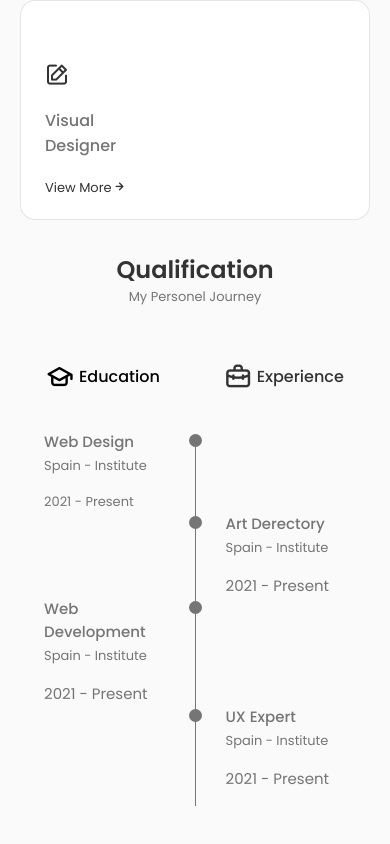
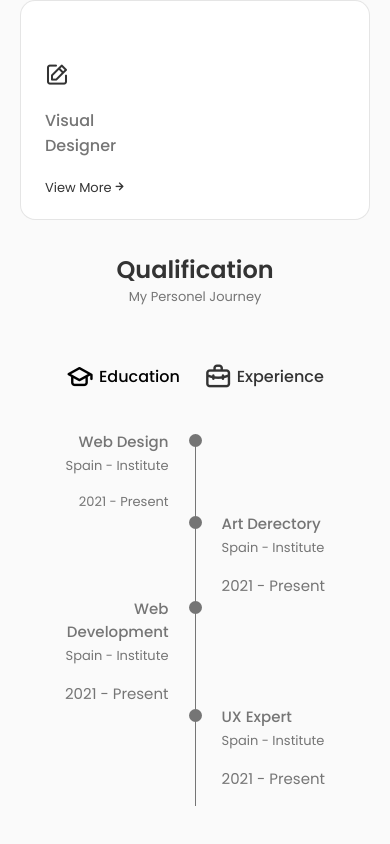
Before and after one commit to Chanukaisuru/Portfolio, a React (Create React App) app in the folder portfolio/: page / in a window 390 px wide. Shown: the part 2752-3596 px from the top of the page. Built offline with nearby package versions, Linux system fonts and the light colour scheme.

Commit message:
modified:   portfolio/src/components/qualification/Qualification.jsx 	modified:   portfolio/src/components/qualification/qualification.css make responcive

```diff
--- a/portfolio/src/components/qualification/Qualification.jsx
+++ b/portfolio/src/components/qualification/Qualification.jsx
@@ -35,7 +35,7 @@ const Qualification = () => {
                     : "qualification_content"
                 }>
 
-                    <div className="qualification_data">
+                    <div className="qualification_data_b">
                         <div>
                             <h3 className="qualification_title">Web Design</h3>
                             <span className="qualification_subtitle">Spain - Institute</span>
@@ -67,7 +67,7 @@ const Qualification = () => {
                         </div>
                     </div>
 
-                    <div className="qualification_data">
+                    <div className="qualification_data_b">
                         <div>
                             <h3 className="qualification_title">Web Development</h3>
                             <span className="qualification_subtitle">Spain - Institute</span>
@@ -107,7 +107,7 @@ const Qualification = () => {
                     : "qualification_content"
                 }>
 
-                    <div className="qualification_data">
+                    <div className="qualification_data_b">
                         <div>
                             <h3 className="qualification_title">Product Design</h3>
                             <span className="qualification_subtitle">Spain - Institute</span>
@@ -139,7 +139,7 @@ const Qualification = () => {
                         </div>
                     </div>
 
-                    <div className="qualification_data">
+                    <div className="qualification_data_b">
                         <div>
                             <h3 className="qualification_title">Web Designer</h3>
                             <span className="qualification_subtitle">FIgma - Spain</span>
--- a/portfolio/src/components/qualification/qualification.css
+++ b/portfolio/src/components/qualification/qualification.css
@@ -47,9 +47,18 @@
  .qualification_data{
     display: grid;
     grid-template-columns: 1fr max-content 1fr;
-    column-gap: 1.5rem;
+   column-gap: 3rem;
+
+
 
  }
+ .qualification_data_b{
+   display: grid;
+   grid-template-columns: 1fr max-content 1fr;
+   text-align: right;
+   column-gap: 3rem;
+
+}
 
  .qualification_title{
     font-size: var(--normal-font-size);
@@ -98,3 +107,41 @@
       margin-right: var(--mb-1-5);
     }
  }
+
+ @media screen and (max-width:576px) {
+    .qualification.sections{
+      grid-template-columns: initial;
+    }
+
+    .qualification_button{
+      margin: 0 var(--mb-0-75);
+    }
+
+    .qualification_data{
+      column-gap: 20px;
+    }
+
+    .qualification_data_b{
+       column-gap: 20px;
+     }
+
+
+
+ }
+
+ @media screen and (max-width: 350px){
+   .qualification_data{
+     column-gap: 20px;
+   }
+
+   .qualification_data_b{
+      column-gap: 20px;
+    }
+
+    .qualification_title{
+      font-size: var(--small-font-size);
+      font-weight: var(--font-semi-bold);
+   }
+
+
+}
```
